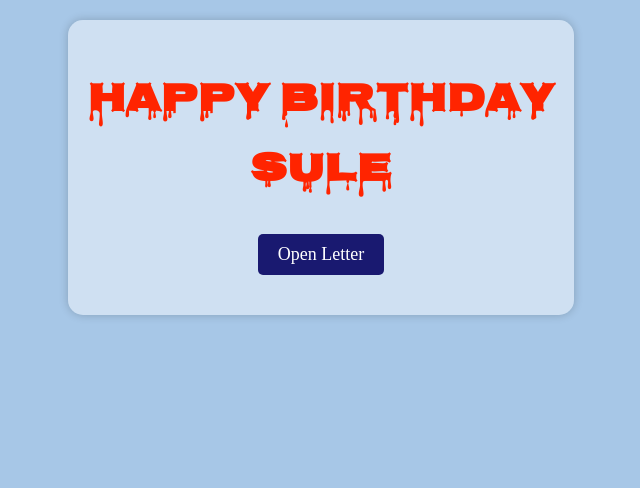
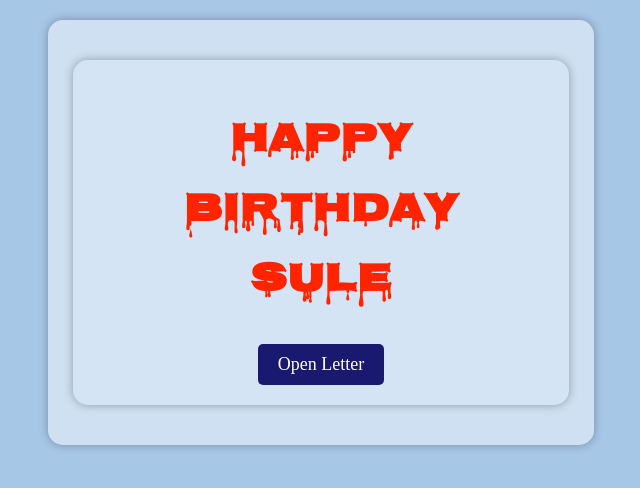
Before and after one commit to smackeem/HappyBirthday, a plain HTML site: page index.html in a window 1280 px wide. Shown: the whole page, without its empty margins (319-959 px from the left). Drawn offline with Linux system fonts and the light colour scheme; a web font is replaced by a local one.

Commit message:
added class to birthday message

```diff
--- a/index.html
+++ b/index.html
@@ -9,7 +9,7 @@
 </head>
 <body>
     <div class="container">
-        <div id="birthdayMessage">
+        <div class="container full-screen" id="birthdayMessage">
             <h1>Happy Birthday <br/>SULE</h1>
             <button id="openLetter">Open Letter</button>
         </div>
--- a/style.css
+++ b/style.css
@@ -6,7 +6,6 @@ body {
     align-items: center;
     text-align: center;
     margin: 0 auto;
-    max-width 600px;
     padding: 0;
 }
 h1{
@@ -28,9 +27,11 @@ span {
     padding: 20px;
     background-color: #ffffff72;
     border-radius: 15px;
-    box-shadow: 0 0 10px rgba(0, 0, 0, 0.2);
+    box-shadow: 0 0 10px rgba(0, 0, 0, 0.3);
 }
-
+.container.full-screen {
+    background-color: #ffffff1f;
+}
 #birthdayMessage {
     margin-bottom: 20px;
 }
```
